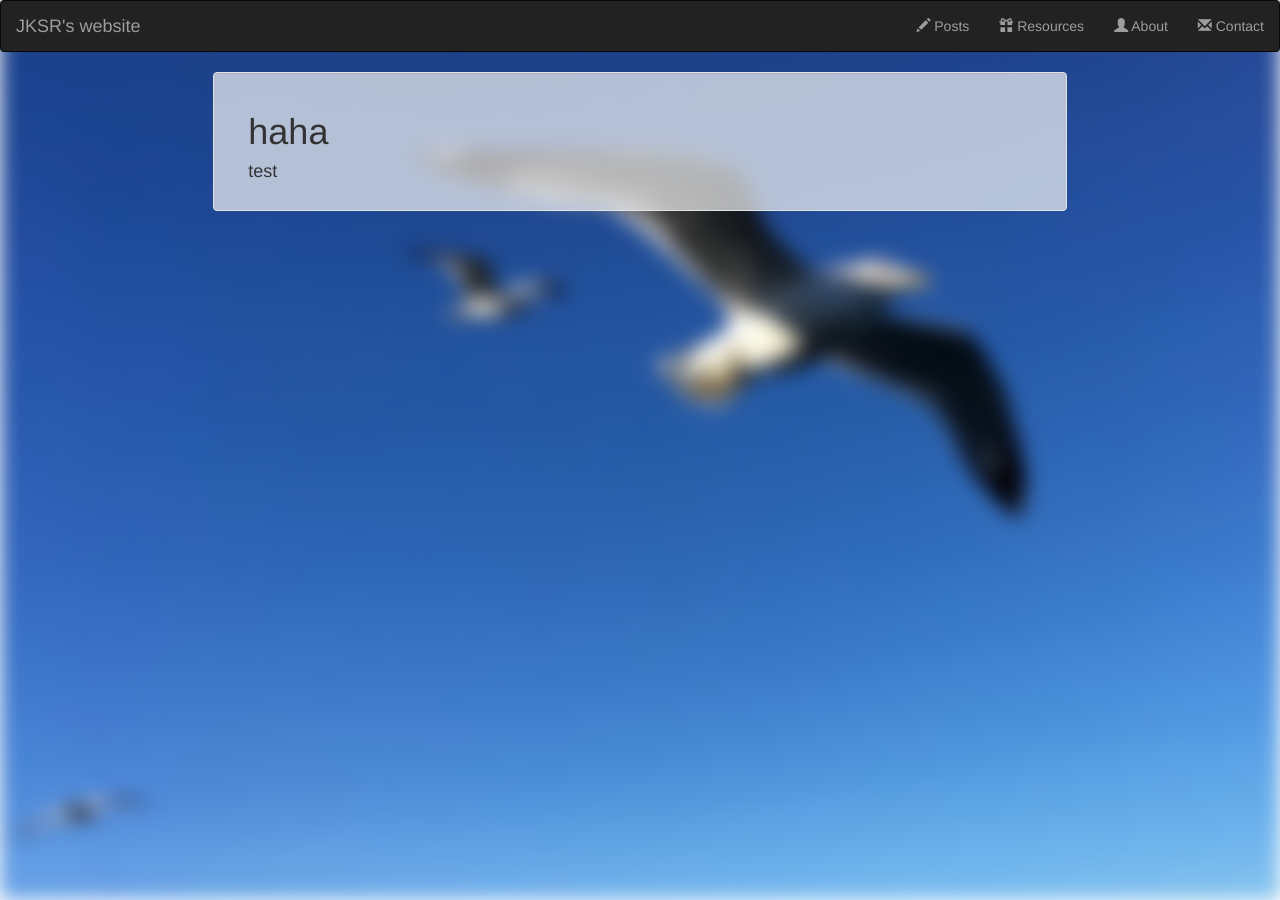
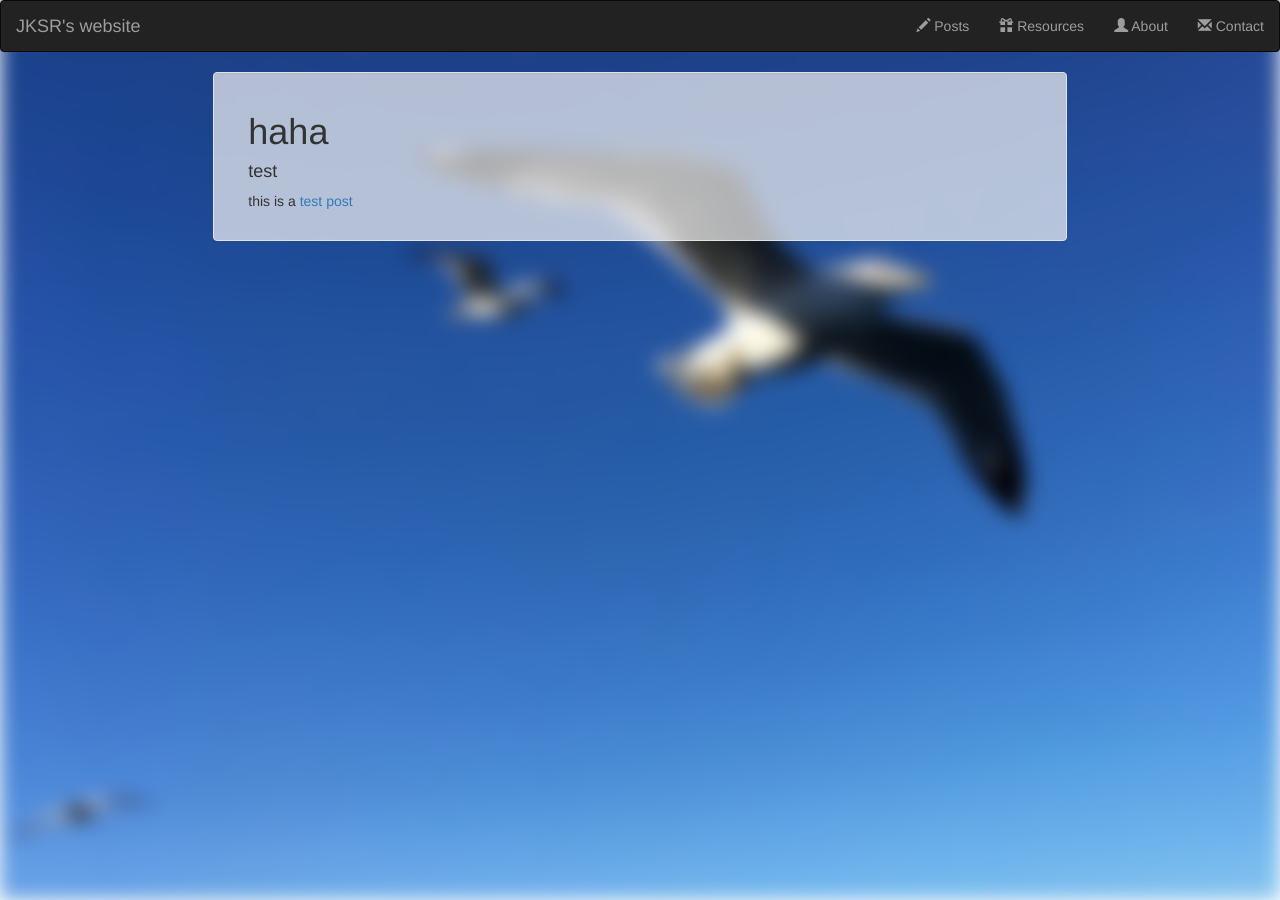
Before and after one commit to jksr/jksr.github.io, a Jekyll site: the page built from index.md, in a window 1280 px wide. Built offline with Jekyll 4.4.1, drawn with Linux system fonts in a browser that asks for light colours; nearby versions of some CDN libraries.

Commit message:
jekyll pilot test

```diff
--- a/index.md
+++ b/index.md
@@ -6,3 +6,5 @@ title: JKSR's website
 # haha
 
 #### test
+
+this is a [test post](https://jksr.github.io/posts/mytest/test)
```
Also changed, not shown: 2 other files.
